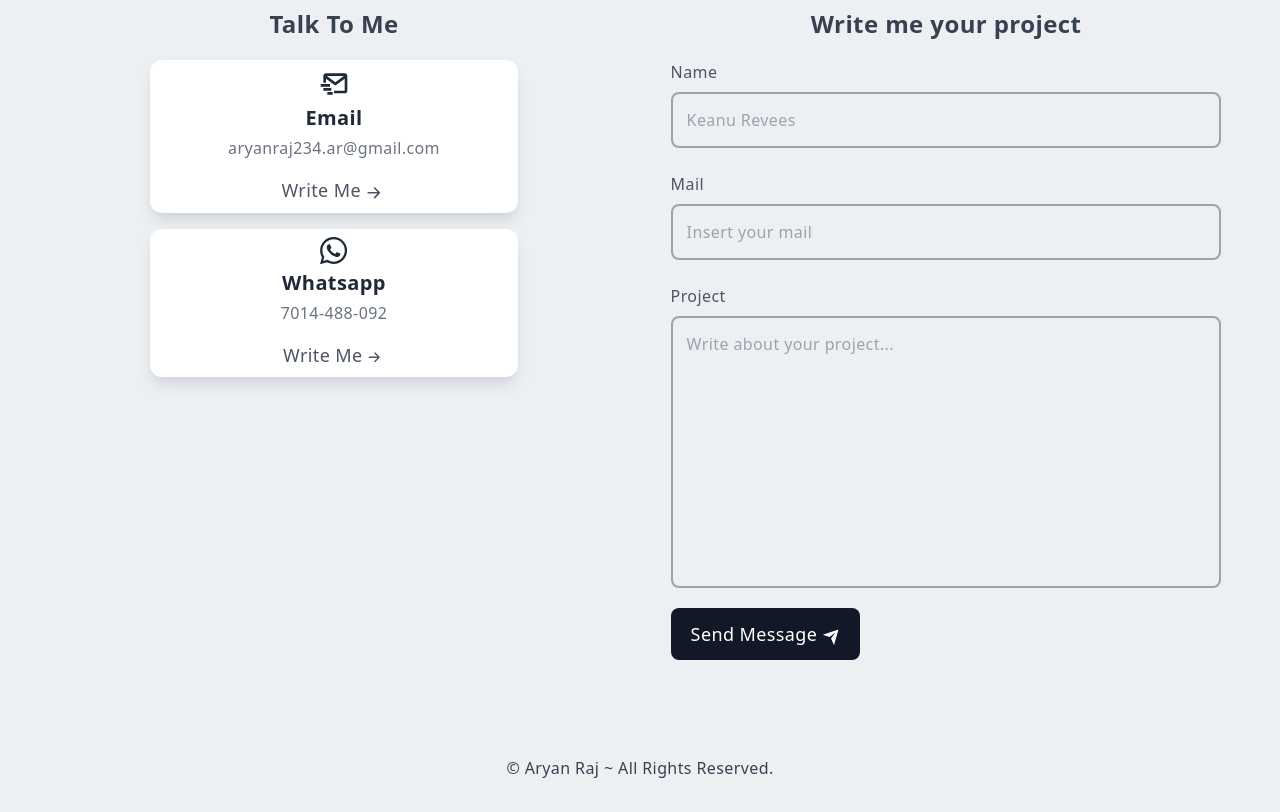
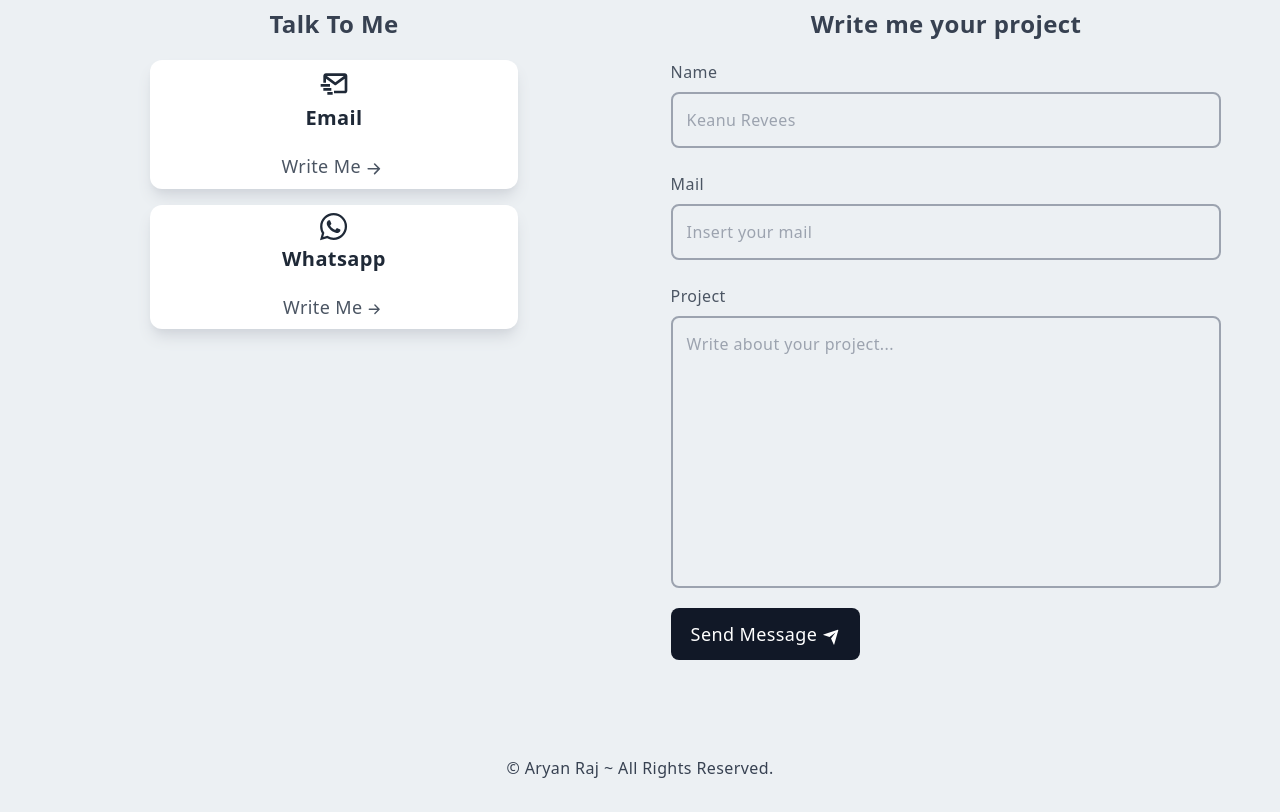
Before and after one commit to aryanraj60/Personal-Portfolio, a Next.js app: page / in a window 1280 px wide. Shown: the part 3600-4412 px from the top of the page. Built offline with nearby package versions, Linux system fonts and the light colour scheme.

Commit message:
changes to contact info

```diff
--- a/Components/Contact.js
+++ b/Components/Contact.js
@@ -19,7 +19,6 @@ const Contact = () => {
               <div className="card w-full md:w-[60%] m-auto py-2 px-3 bg-white rounded-xl shadow-lg shadow-gray-300">
                 <BiMailSend className="m-auto" size="2rem" />
                 <p className="text-gray-800 text-xl font-bold my-1">Email</p>
-                <p className="text-gray-500">aryanraj234.ar@gmail.com</p>
                 <a
                   href="mailto:aryanraj234.ar@gmail.com"
                   className="text-gray-600 text-lg mt-4 inline-block cursor-pointer hover:scale-105 transition ease-in"
@@ -34,7 +33,6 @@ const Contact = () => {
               <div className="card w-full md:w-[60%] m-auto py-2 px-3 my-4 bg-white rounded-xl shadow-lg shadow-gray-300">
                 <BsWhatsapp className="m-auto" size="1.7rem" />
                 <p className="text-gray-800 text-xl font-bold my-1">Whatsapp</p>
-                <p className="text-gray-500">7014-488-092</p>
                 <a
                   href="https://api.whatsapp.com/send?phone=918094096657"
                   target="_blank"
```
